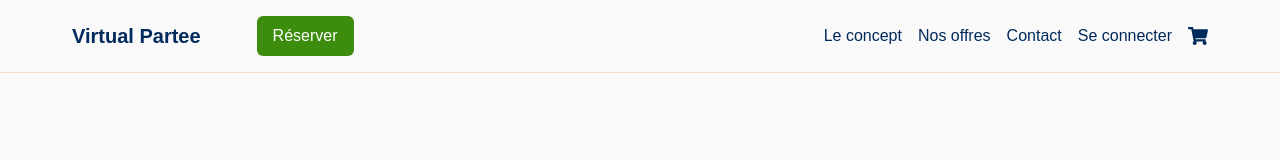
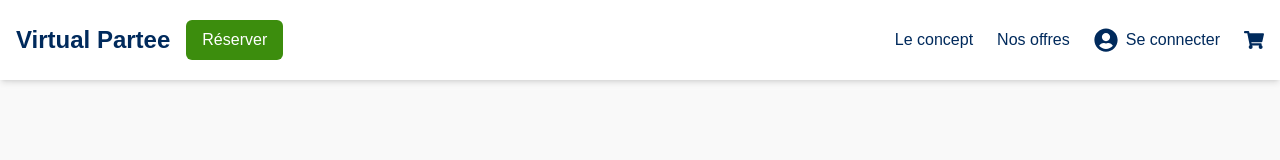
Before and after one commit to julieMdn/virtual_partee, a Next.js app: page / in a window 1280 px wide. Shown: the top 160 px of the page. Built offline with nearby package versions, Linux system fonts and the light colour scheme; no server answers; the database is empty.

Commit message:
work in progress

```diff
--- a/src/app/account/page.js
+++ b/src/app/account/page.js
@@ -1,34 +1,14 @@
 "use client";
-import { useState, useEffect } from "react";
+import { useState } from "react";
 import { useRouter } from "next/navigation";
+import { useAuth } from "@/context/AuthContext";
 
 export default function Account() {
+  const { user, loading, logout } = useAuth();
+  const [activeTab, setActiveTab] = useState("profile");
   const router = useRouter();
-  const [user, setUser] = useState(null);
-  const [activeTab, setActiveTab] = useState("profile");
-  const [isLoading, setIsLoading] = useState(true);
 
-  useEffect(() => {
-    // Vérification de l'authentification
-    const storedUser = localStorage.getItem("user");
-    const token = localStorage.getItem("token");
-
-    if (!storedUser || !token) {
-      router.push("/login");
-      return;
-    }
-
-    setUser(JSON.parse(storedUser));
-    setIsLoading(false);
-  }, [router]);
-
-  const handleLogout = () => {
-    localStorage.removeItem("token");
-    localStorage.removeItem("user");
-    router.push("/login");
-  };
-
-  if (isLoading) {
+  if (loading) {
     return (
       <div className="min-h-screen bg-[#F9F9F9] pt-28 flex items-center justify-center">
         <div className="text-[#002A5C]">Chargement...</div>
@@ -37,6 +17,7 @@ export default function Account() {
   }
 
   if (!user) {
+    router.push("/login");
     return null;
   }
 
@@ -47,7 +28,7 @@ export default function Account() {
           <div className="flex justify-between items-center mb-8">
             <h1 className="text-3xl font-bold text-[#002A5C]">Mon compte</h1>
             <button
-              onClick={handleLogout}
+              onClick={logout}
               className="px-4 py-2 bg-red-600 text-white rounded-lg hover:bg-red-700 transition-colors"
             >
               Se déconnecter
--- a/src/app/api/auth/user/login/route.js
+++ b/src/app/api/auth/user/login/route.js
@@ -8,9 +8,11 @@ const prisma = new PrismaClient();
 export async function POST(request) {
   try {
     const { email, password } = await request.json();
+    console.log("Tentative de connexion pour:", email);
 
     // Vérification des champs requis
     if (!email || !password) {
+      console.log("Email ou mot de passe manquant");
       return NextResponse.json(
         {
           success: false,
@@ -47,8 +49,14 @@ export async function POST(request) {
       },
     });
 
+    console.log("Utilisateur trouvé:", user ? "Oui" : "Non");
+    if (user) {
+      console.log("Role de l'utilisateur:", user.role);
+    }
+
     // Vérification si l'utilisateur existe
     if (!user) {
+      console.log("Utilisateur non trouvé ou rôle incorrect");
       return NextResponse.json(
         {
           success: false,
@@ -60,8 +68,10 @@ export async function POST(request) {
 
     // Vérification du mot de passe
     const isPasswordValid = await bcrypt.compare(password, user.password);
+    console.log("Mot de passe valide:", isPasswordValid);
 
     if (!isPasswordValid) {
+      console.log("Mot de passe invalide");
       return NextResponse.json(
         {
           success: false,
@@ -81,6 +91,8 @@ export async function POST(request) {
       process.env.JWT_SECRET,
       { expiresIn: "24h" }
     );
+
+    console.log("Token généré avec succès");
 
     // Retourne la réponse avec le token et les informations de l'utilisateur
     return NextResponse.json({
--- a/src/app/layout.js
+++ b/src/app/layout.js
@@ -5,6 +5,7 @@ import NavBar from "@/components/ui/NavBar";
 import Footer from "@/components/ui/Footer";
 import { CartProvider } from "@/context/CartContext";
 import { Toaster } from "react-hot-toast";
+import { AuthProvider } from "@/context/AuthContext";
 
 export default function RootLayout({ children }) {
   return (
@@ -13,12 +14,14 @@ export default function RootLayout({ children }) {
         <meta name="viewport" content="width=device-width, initial-scale=1.0" />
       </head>
       <body className="min-h-full flex flex-col">
+        <AuthProvider>
           <CartProvider>
             <Toaster position="top-right" />
             <NavBar />
             <main className="grow">{children}</main>
             <Footer />
           </CartProvider>
+        </AuthProvider>
       </body>
     </html>
   );
--- a/src/app/login/page.js
+++ b/src/app/login/page.js
@@ -1,11 +1,10 @@
 "use client";
 import { useState } from "react";
-import { useRouter } from "next/navigation";
 import Link from "next/link";
-import Cookies from "js-cookie";
+import { useAuth } from "@/context/AuthContext";
 
 export default function Login() {
-  const router = useRouter();
+  const { login } = useAuth();
   const [formData, setFormData] = useState({
     email: "",
     password: "",
@@ -27,27 +26,9 @@ export default function Login() {
     setIsLoading(true);
 
     try {
-      const response = await fetch("/api/auth/user/login", {
-        method: "POST",
-        headers: {
-          "Content-Type": "application/json",
-        },
-        body: JSON.stringify(formData),
-      });
-
-      const data = await response.json();
-
-      if (data.success) {
-        // Stockage du token dans les cookies
-        Cookies.set("token", data.data.token, { expires: 1 }); // Expire dans 1 jour
-        localStorage.setItem("user", JSON.stringify(data.data.user));
-
-        // Redirection vers la page du compte
-        await router.push("/account");
-      } else {
-        setError(
-          data.message || "Une erreur est survenue lors de la connexion"
-        );
+      const result = await login(formData.email, formData.password);
+      if (!result.success) {
+        setError(result.error);
       }
     } catch (error) {
       setError("Une erreur est survenue lors de la connexion");
--- a/src/components/ui/NavBar.js
+++ b/src/components/ui/NavBar.js
@@ -1,86 +1,87 @@
 "use client";
 
 import Link from "next/link";
-import { useState } from "react";
 import { useCart } from "@/context/CartContext";
-import { FaShoppingCart } from "react-icons/fa";
+import { useAuth } from "@/context/AuthContext";
+import { FaShoppingCart, FaUserCircle } from "react-icons/fa";
 
-const NavBar = () => {
-  const [isMenuOpen, setIsMenuOpen] = useState(false);
-  const { getCartCount } = useCart();
+export default function NavBar() {
+  const { cart } = useCart();
+  const { user, logout } = useAuth();
 
   return (
-    <nav className="fixed w-full bg-[#F9F9F9] border-b border-[#F5E1C0] z-50">
-      <div className="max-w-6xl mx-auto flex flex-wrap items-center justify-between py-4 px-2">
+    <nav className="fixed w-full bg-white shadow-md z-50">
+      <div className="container mx-auto px-4">
+        <div className="flex justify-between items-center h-20">
           <div className="flex items-center space-x-4">
-          <Link href="/" className="text-[#002A5C] text-xl font-bold mr-10">
+            <Link href="/" className="text-2xl font-bold text-[#002A5C]">
               Virtual Partee
             </Link>
             <Link
               href="/offres"
-            className="hidden lg:inline-block px-4 py-2 text-white bg-[#3C8D0D] rounded-md hover:bg-[#327A0B] transition-colors duration-200"
+              className="px-4 py-2 text-white bg-[#3C8D0D] rounded-md hover:bg-[#327A0B] transition-colors"
             >
               Réserver
             </Link>
           </div>
 
-        {/* Bouton hamburger */}
-        <button
-          onClick={() => setIsMenuOpen(!isMenuOpen)}
-          className="lg:hidden flex flex-col justify-center items-center w-8 h-8 space-y-1.5 p-1 hover:bg-[#F5E1C0] rounded-md transition-colors duration-200"
-          aria-label="Menu"
-        >
-          <span className="w-6 h-0.5 bg-[#002A5C] rounded-full transition-all duration-200"></span>
-          <span className="w-6 h-0.5 bg-[#002A5C] rounded-full transition-all duration-200"></span>
-          <span className="w-6 h-0.5 bg-[#002A5C] rounded-full transition-all duration-200"></span>
-        </button>
-
-        {/* Navigation links */}
-        <div
-          className={`${
-            isMenuOpen ? "block" : "hidden"
-          } w-full lg:flex lg:w-auto lg:items-center`}
-        >
-          <div className="flex flex-col lg:flex-row items-center">
-            <Link
-              href="/offres"
-              className="inline-block px-4 py-2 text-white bg-[#3C8D0D] rounded-md hover:bg-[#327A0B] transition-colors duration-200 lg:hidden"
-            >
-              Réserver
-            </Link>
+          <div className="flex items-center space-x-6">
             <Link
               href="#"
-              className="text-[#002A5C] py-2 lg:py-0 lg:mx-2 hover:text-[#3C8D0D]"
+              className="text-[#002A5C] hover:text-[#FF8C42] transition-colors"
             >
               Le concept
             </Link>
+
             <Link
               href="/offres"
-              className="text-[#002A5C] py-2 lg:py-0 lg:mx-2 hover:text-[#3C8D0D]"
+              className="text-[#002A5C] hover:text-[#FF8C42] transition-colors"
             >
               Nos offres
             </Link>
+
+            {user ? (
+              <div className="relative group">
+                <div className="flex items-center space-x-2 cursor-pointer">
+                  <FaUserCircle className="text-2xl text-[#FF8C42]" />
+                  <span className="text-[#002A5C] group-hover:text-[#FF8C42] transition-colors">
+                    {user.firstName || "Mon compte"}
+                  </span>
+                </div>
+                <div className="absolute right-0 mt-2 py-2 w-48 bg-white rounded-md shadow-xl opacity-0 invisible group-hover:opacity-100 group-hover:visible transition-all duration-300">
                   <Link
-              href="/contact"
-              className="text-[#002A5C] py-2 lg:py-0 lg:mx-2 hover:text-[#3C8D0D]"
+                    href="/account"
+                    className="block px-4 py-2 text-[#002A5C] hover:text-[#FF8C42] hover:bg-gray-50"
                   >
-              Contact
+                    Mon profil
                   </Link>
+                  <button
+                    onClick={logout}
+                    className="w-full text-left px-4 py-2 text-red-600 hover:text-red-700 hover:bg-gray-50"
+                  >
+                    Se déconnecter
+                  </button>
+                </div>
+              </div>
+            ) : (
               <Link
                 href="/login"
-              className="text-[#002A5C] py-2 lg:py-0 lg:mx-2 hover:text-[#3C8D0D]"
+                className="flex items-center space-x-2 text-[#002A5C] hover:text-[#FF8C42] transition-colors"
               >
-              Se connecter
+                <FaUserCircle className="text-2xl" />
+                <span>Se connecter</span>
               </Link>
+            )}
+
             <Link
               href="/cart"
-              className="text-[#002A5C] py-2 lg:py-0 lg:ml-2 hover:text-[#3C8D0D] relative"
+              className="relative text-[#002A5C] hover:text-[#FF8C42] transition-colors"
               aria-label="Panier"
             >
               <FaShoppingCart className="text-xl" />
-              {getCartCount() > 0 && (
-                <span className="absolute -top-2 -right-2 bg-[#3C8D0D] text-white rounded-full w-5 h-5 flex items-center justify-center text-xs">
-                  {getCartCount()}
+              {cart.length > 0 && (
+                <span className="absolute -top-2 -right-2 bg-[#FF8C42] text-white text-xs rounded-full w-5 h-5 flex items-center justify-center">
+                  {cart.length}
                 </span>
               )}
             </Link>
@@ -89,6 +90,4 @@ const NavBar = () => {
       </div>
     </nav>
   );
-};
-
-export default NavBar;
+}
--- /dev/null
+++ b/src/context/AuthContext.js
@@ -0,0 +1,89 @@
+"use client";
+
+import { createContext, useContext, useState, useEffect } from "react";
+import { useRouter } from "next/navigation";
+import Cookies from "js-cookie";
+
+const AuthContext = createContext();
+
+export function AuthProvider({ children }) {
+  const [user, setUser] = useState(null);
+  const [loading, setLoading] = useState(true);
+  const router = useRouter();
+
+  useEffect(() => {
+    // Vérifier l'authentification au chargement
+    checkAuth();
+  }, []);
+
+  const checkAuth = () => {
+    const token = Cookies.get("token");
+    const storedUser = localStorage.getItem("user");
+
+    if (token && storedUser) {
+      setUser(JSON.parse(storedUser));
+    } else {
+      setUser(null);
+    }
+    setLoading(false);
+  };
+
+  const login = async (email, password) => {
+    try {
+      const response = await fetch("/api/auth/user/login", {
+        method: "POST",
+        headers: {
+          "Content-Type": "application/json",
+        },
+        body: JSON.stringify({ email, password }),
+      });
+
+      const data = await response.json();
+
+      if (data.success) {
+        // Stockage du token et des informations utilisateur
+        Cookies.set("token", data.data.token, {
+          expires: 1,
+          path: "/",
+          sameSite: "Lax",
+        });
+        localStorage.setItem("user", JSON.stringify(data.data.user));
+        setUser(data.data.user);
+        router.push("/account");
+        return { success: true };
+      } else {
+        return { success: false, error: data.message };
+      }
+    } catch (error) {
+      return {
+        success: false,
+        error: "Une erreur est survenue lors de la connexion",
+      };
+    }
+  };
+
+  const logout = () => {
+    Cookies.remove("token");
+    localStorage.removeItem("user");
+    setUser(null);
+    router.push("/login");
+  };
+
+  const value = {
+    user,
+    loading,
+    login,
+    logout,
+    checkAuth,
+  };
+
+  return <AuthContext.Provider value={value}>{children}</AuthContext.Provider>;
+}
+
+export const useAuth = () => {
+  const context = useContext(AuthContext);
+  if (!context) {
+    throw new Error("useAuth doit être utilisé dans un AuthProvider");
+  }
+  return context;
+};
```
Lines whose indentation alone changed are shown as unchanged.
